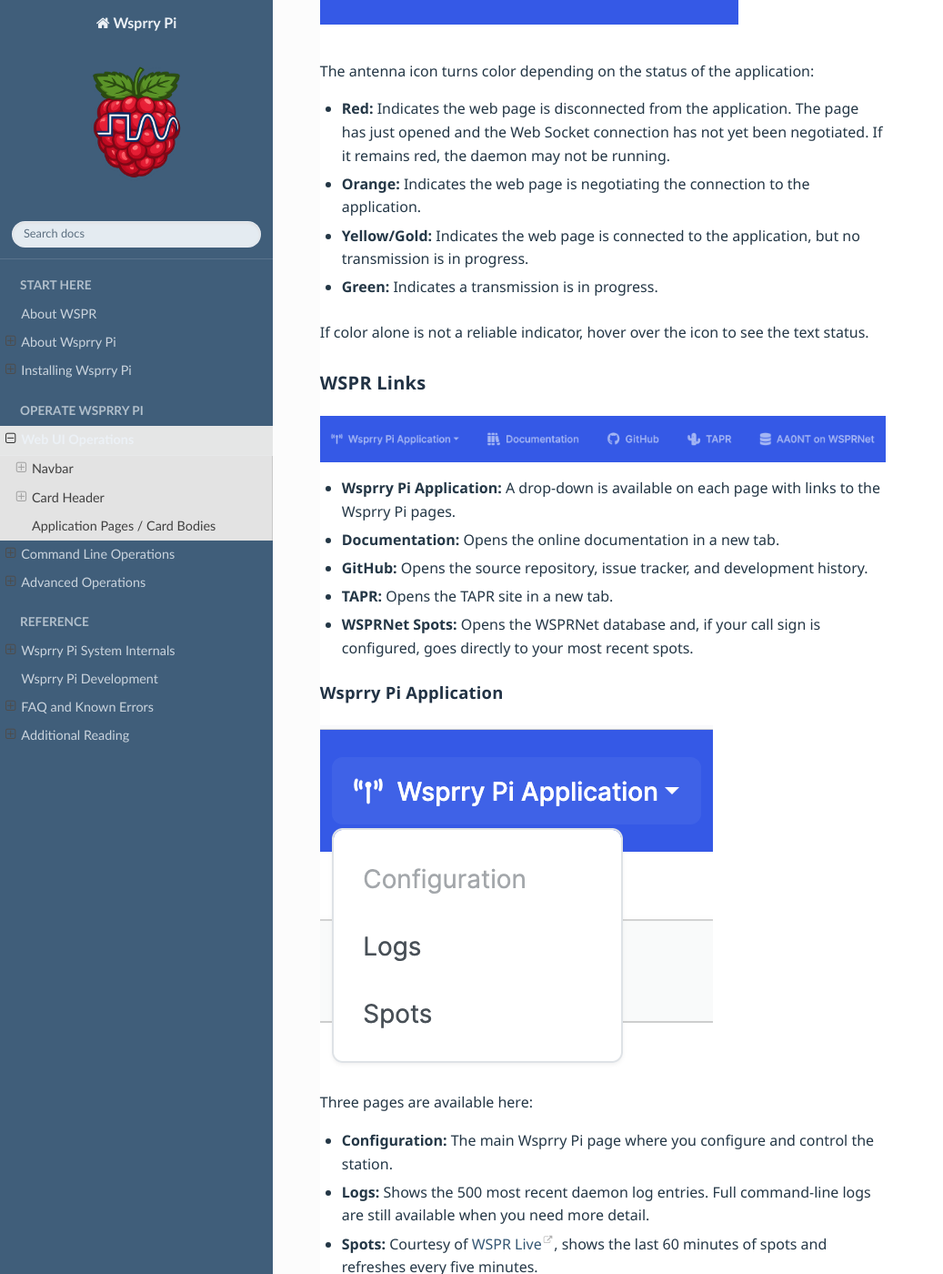
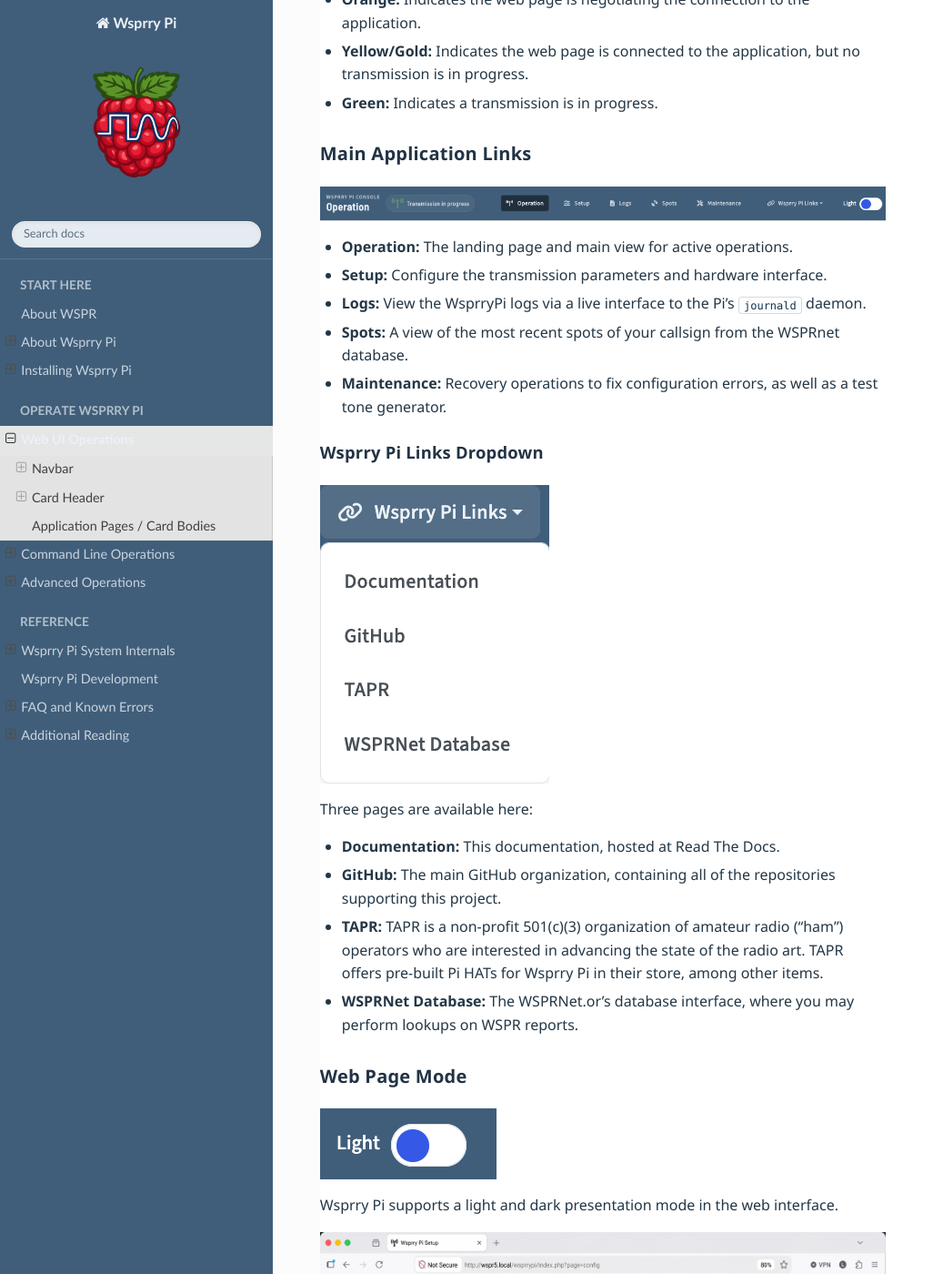
Before and after one commit to WsprryPi/Wsprry_Pi_Docs, a Sphinx documentation site: the page built from docs/Web_UI_Operations/index.md, in a window 1280 px wide and 1400 px high, scrolled down 1257 px. Shown: the whole window at 91% size, without its empty margins (0-1037 px from the left). Built offline with Sphinx 7.4.7 and the Read the Docs theme 3.1.0, drawn with Linux system fonts in a browser that asks for light colours; some of the changed text lies outside the part shown.

Commit message:
Web UI Operations updated

```diff
--- a/docs/Web_UI_Operations/index.md
+++ b/docs/Web_UI_Operations/index.md
@@ -15,10 +15,11 @@
 
 Use the web UI in this order:
 
-- Confirm the application is connected and healthy from the header.
-- Review or change configuration on the Configuration page.
+- Confirm the application is connected to the backend via the header indicators.
+- Review or change configuration on the Setup page.
 - Check Logs if the daemon does not behave as expected.
 - Review recent reception reports on the Spots page.
+- Monitor typical operations from the Operation page.
 
 ## Navbar
 
@@ -35,27 +36,26 @@
 - **Yellow/Gold:** Indicates the web page is connected to the application, but no transmission is in progress.
 - **Green:** Indicates a transmission is in progress.
 
-If color alone is not a reliable indicator, hover over the icon to see the text status.
+### Main Application Links
 
-### WSPR Links
+![WSPR Navbar Links](Navbar.png)
 
-![WSPR Navbar Links](WSPR_Links.png)
+- **Operation:** The landing page and main view for active operations.
+- **Setup:** Configure the transmission parameters and hardware interface.
+- **Logs:** View the WsprryPi logs via a live interface to the Pi's `journald` daemon.
+- **Spots:** A view of the most recent spots of your callsign from the WSPRnet database.
+- **Maintenance:** Recovery operations to fix configuration errors, as well as a test tone generator.
 
-- **Wsprry Pi Application:** A drop-down is available on each page with links to the Wsprry Pi pages.
-- **Documentation:** Opens the online documentation in a new tab.
-- **GitHub:** Opens the source repository, issue tracker, and development history.
-- **TAPR:** Opens the TAPR site in a new tab.
-- **WSPRNet Spots:** Opens the WSPRNet database and, if your call sign is configured, goes directly to your most recent spots.
+#### Wsprry Pi Links Dropdown
 
-#### Wsprry Pi Application
-
-![WSPR Navbar Links](WsprryPi_Application.png)
+![WSPR Links](Links.png)
 
 Three pages are available here:
 
-- **Configuration:** The main Wsprry Pi page where you configure and control the station.
-- **Logs:** Shows the 500 most recent daemon log entries. Full command-line logs are still available when you need more detail.
-- **Spots:** Courtesy of [WSPR Live](https://wspr.live/wspr_downloader.php?), shows the last 60 minutes of spots and refreshes every five minutes.
+- **Documentation:** This documentation, hosted at Read The Docs.
+- **GitHub:** The main GitHub organization, containing all of the repositories supporting this project.
+- **TAPR:** TAPR is a non-profit 501(c)(3) organization of amateur radio (“ham”) operators who are interested in advancing the state of the radio art.  TAPR offers pre-built Pi HATs for Wsprry Pi in their store, among other items.
+- **WSPRNet Database:** The WSPRNet.or's database interface, where you may perform lookups on WSPR reports.
 
 ### Web Page Mode
 
@@ -93,4 +93,10 @@
 
 The card body contains the page-specific controls and data. You may need to scroll to see all options. The layout is responsive and is intended to remain usable on both phones and desktop browsers.
 
-Changes are not applied until you save them.
+Changes are saved as you make them.  The status of the save is shown in the card header.
+
+![Save OK](Save_OK.png)
+
+Any errors will be indicated there, with text directing you to the issue.
+
+![Save Error](Save_Error.png)
```
Also changed, not shown: docs/Web_UI_Operations/Links.png (added), docs/Web_UI_Operations/Mode_Switch.png, docs/Web_UI_Operations/Navbar.png (added), docs/Web_UI_Operations/Save_Error.png (added), docs/Web_UI_Operations/Save_OK.png (added), docs/Web_UI_Operations/Split_Screen.png, docs/Web_UI_Operations/Transmission_Indicator.png, docs/Web_UI_Operations/WSPR_Links.png (deleted), docs/Web_UI_Operations/WsprryPi_Application.png (deleted), docs/Web_UI_Operations/WsprryPi_UI.png.
